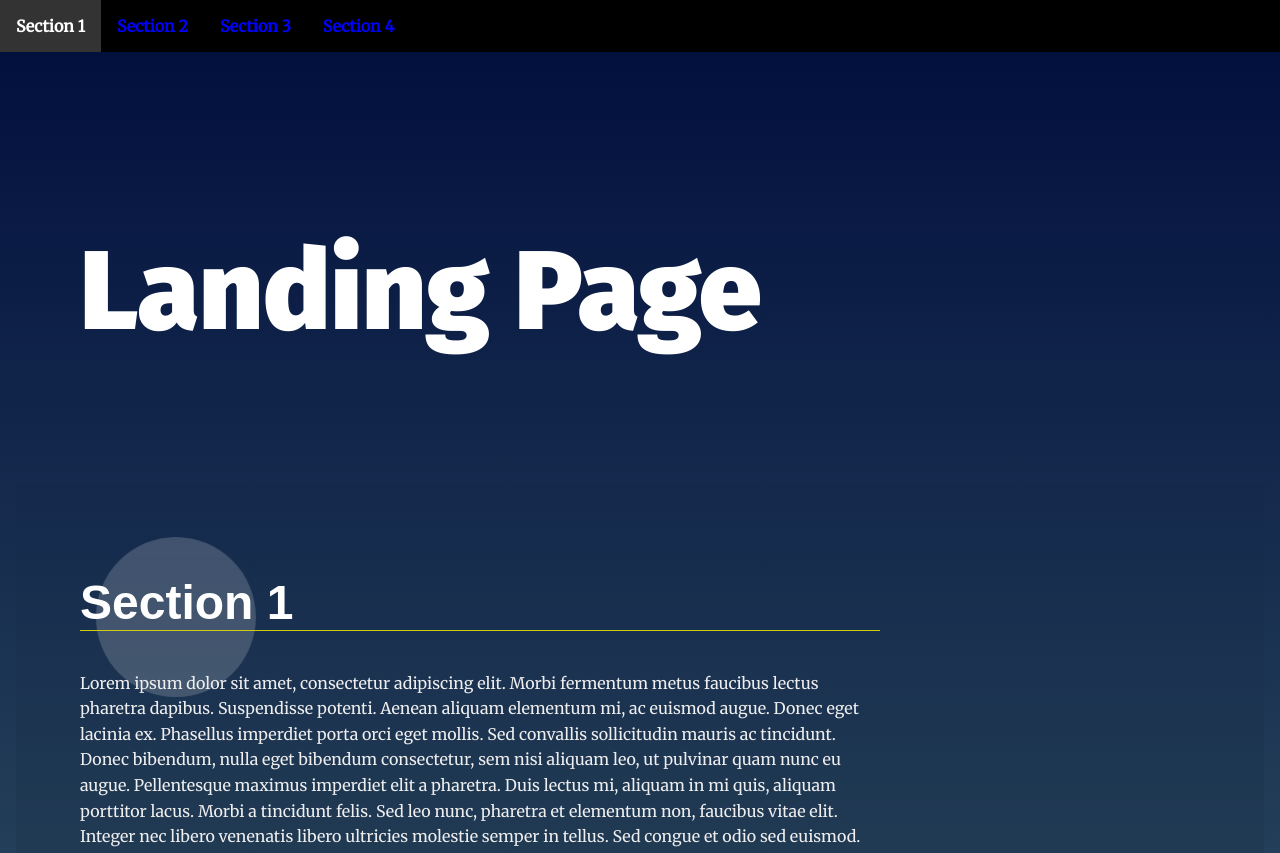
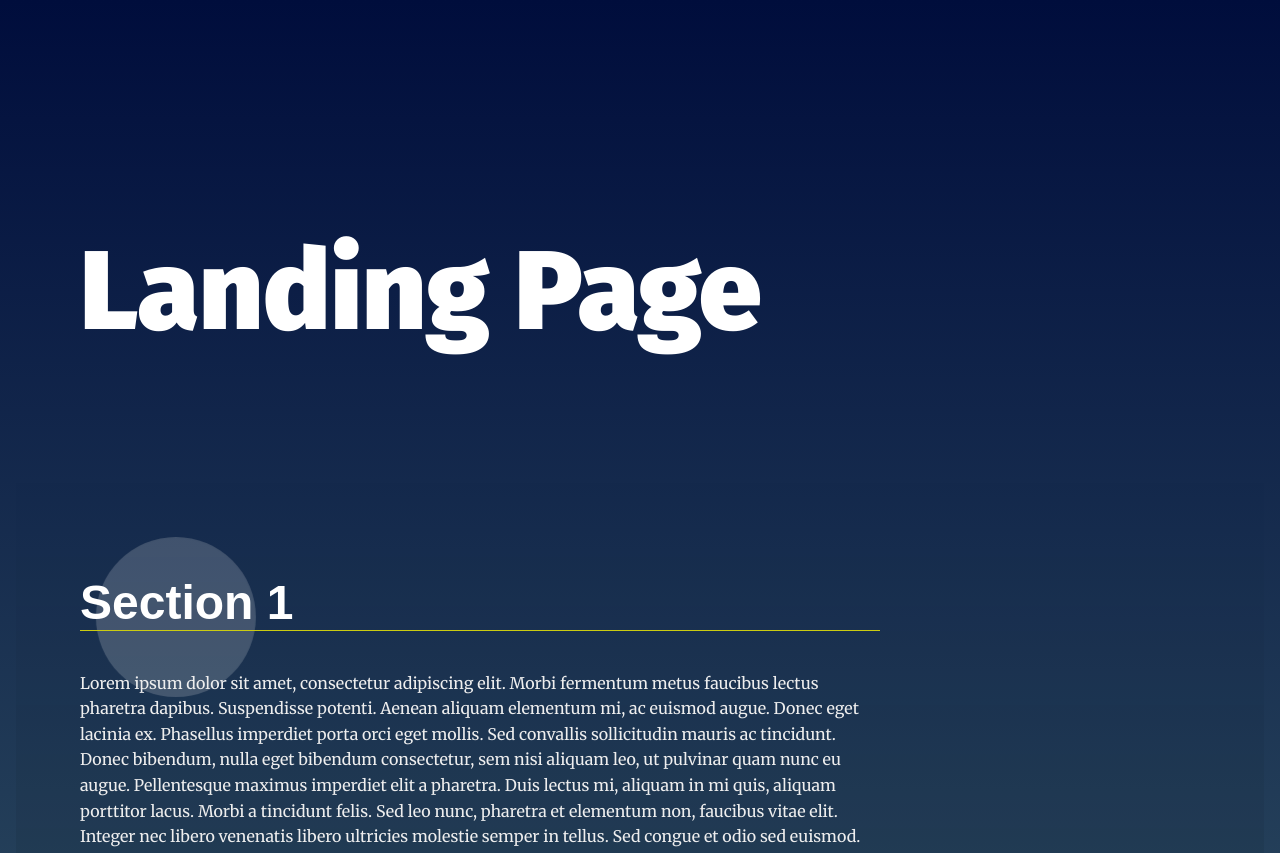
Before and after one commit to BENIT-Global/Landing-Page, a plain HTML site: page index.html in a window 1280 px wide. Shown: the top 853 px of the page. Drawn offline with Linux system fonts and the light colour scheme.

Commit message:
hiding navigation bar

```diff
--- a/css/styles.css
+++ b/css/styles.css
@@ -92,6 +92,7 @@ section {
     background: #333;
     color: #fff;
     transition: ease 0.3s all;
+
 }
 
 /* Header Styles */
--- a/index.html
+++ b/index.html
@@ -12,7 +12,7 @@
 <body>
 <!-- HTML Follows BEM naming conventions
 IDs are only used for sections to connect menu achors to sections -->
-<header class="page__header">
+<header class="page__header" id="nav">
     <nav class="navbar__menu" id="navbar">
         <!-- Navigation starts as empty UL that will be populated with JS -->
         <ul id="navbar__list"></ul>
--- a/js/app.js
+++ b/js/app.js
@@ -94,18 +94,42 @@ const scrolling = () => htmlnav.addEventListener('click', function (event) {
 
 
 
+
+
+
+
+
+
+
+
+
+
+
+
 var mybutton = document.getElementById("myBtn");
 
-window.onscroll = () => scroll_Function();
+window.onscroll = function(){scroll_Function()};
+
+var prevScrollpos = window.pageYOffset;
 
 
-const scroll_Function = () => {
+function scroll_Function() {
   if (document.documentElement.scrollTop <= 500) {
     mybutton.style.display = "none";
-  } else {
+  } if (document.documentElement.scrollTop > 500) {
     // control the display of the button
     mybutton.style.display = "block";
   }
+
+
+  currentScrollPos = window.pageYOffset;
+
+  if (prevScrollpos > currentScrollPos) {
+    document.getElementById("nav").style.top = "0";
+  } if(prevScrollpos <= currentScrollPos) {
+    document.getElementById("nav").style.top = "-60px";
+  }
+  prevScrollpos = currentScrollPos;
 }
 
 const scroll_position = () => window.scrollTo(0, 0)
```
